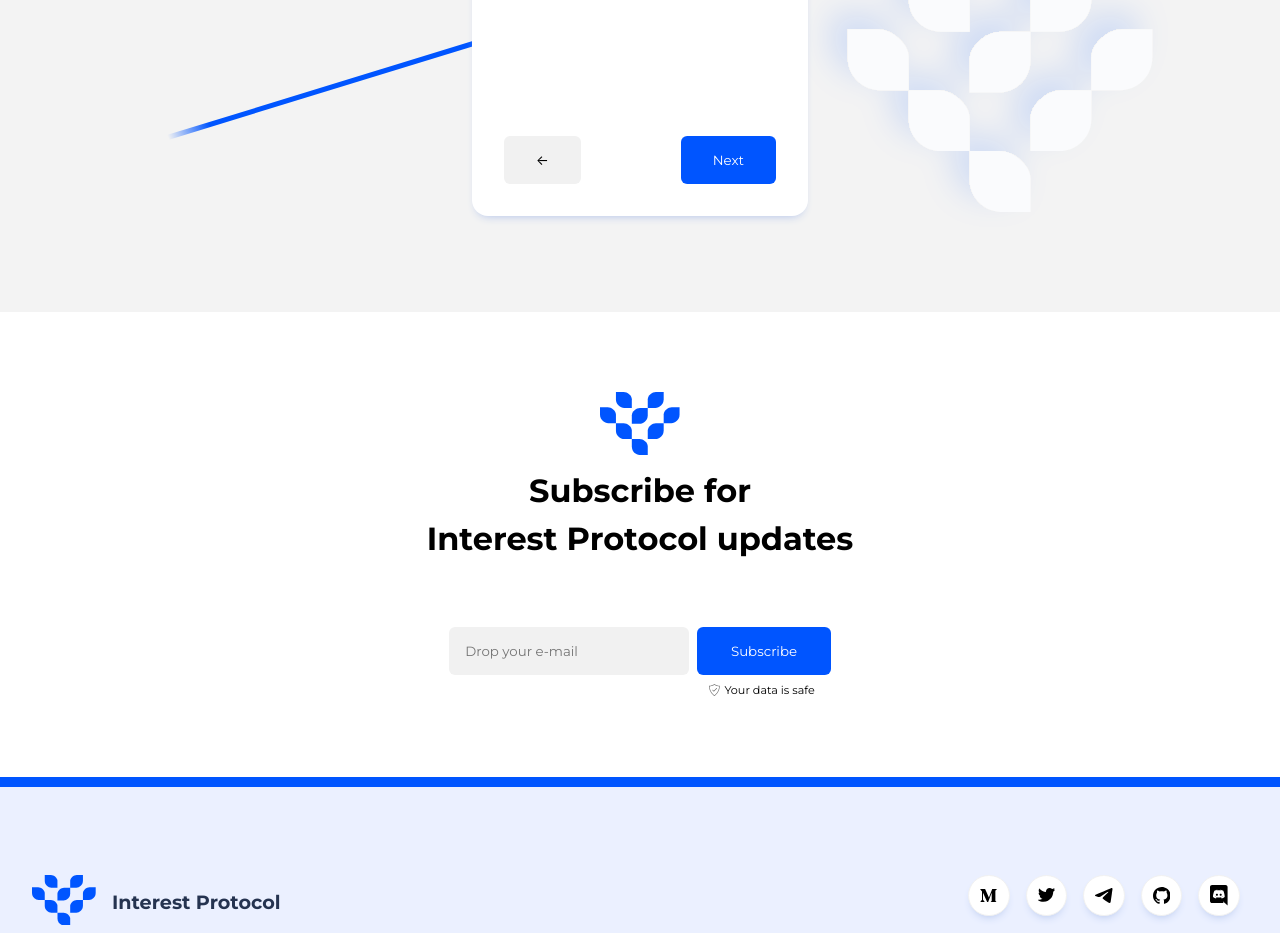
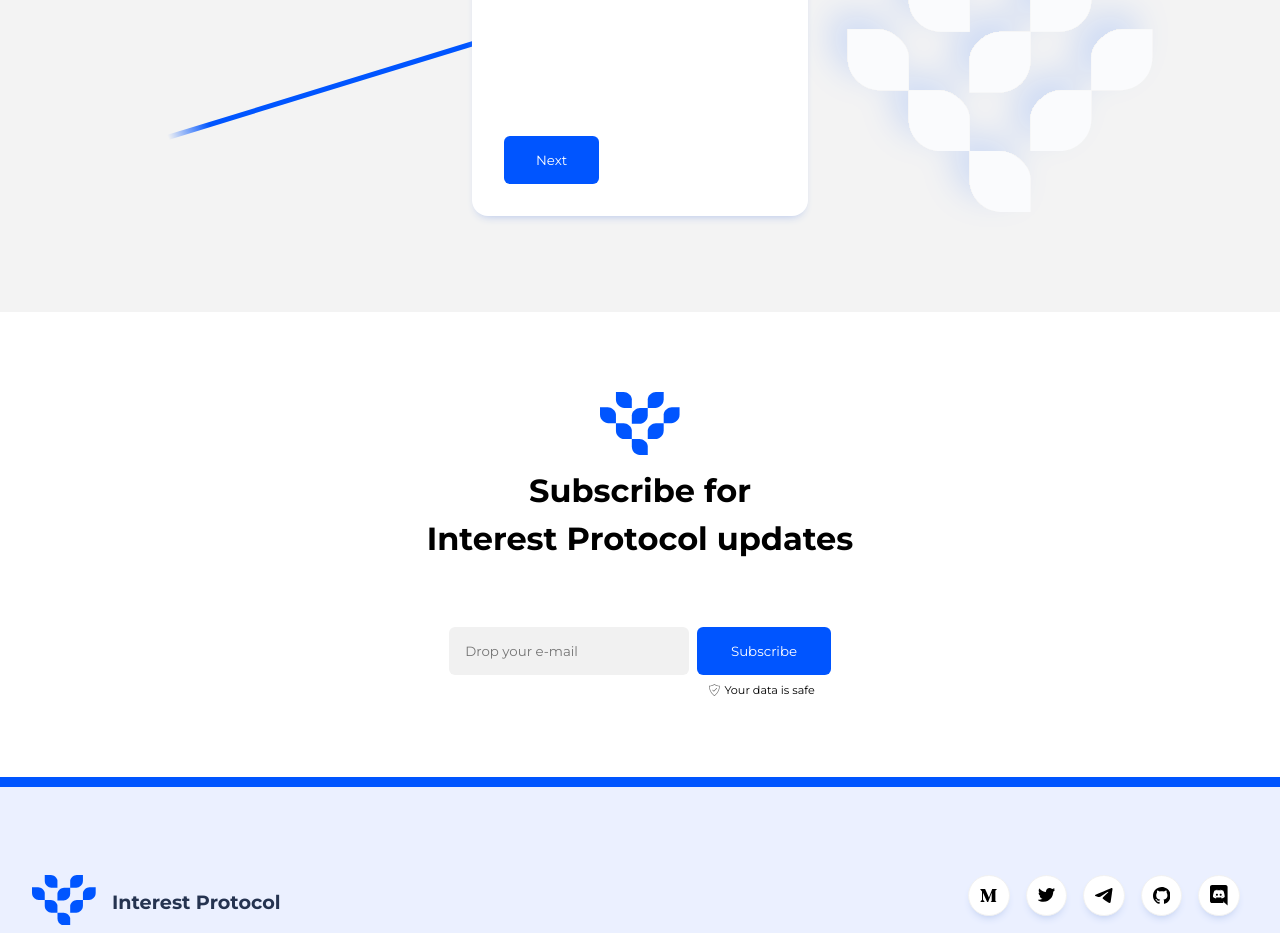
Before and after one commit to smoothwork94131/sui-interface, a Next.js app: page / in a window 1280 px wide. Shown: the part 3040-3973 px from the top of the page. Built offline with nearby package versions, Linux system fonts and the light colour scheme.

Commit message:
:bug: fix: remove back arrow from first card

```diff
--- a/views/home/components/road-map/road-map-item.tsx
+++ b/views/home/components/road-map/road-map-item.tsx
@@ -91,9 +91,11 @@
           </Box>
         </Box>
         <Box display="flex" justifyContent="space-between">
-          <Button variant="neutral" onClick={onBack} disabled={step === 0}>
-            &larr;
-          </Button>
+          {position !== 0 && (
+            <Button variant="neutral" onClick={onBack} disabled={step === 0}>
+              &larr;
+            </Button>
+          )}
           {position !== length - 1 && (
             <Button variant="tertiary" onClick={onNext}>
               Next
```
